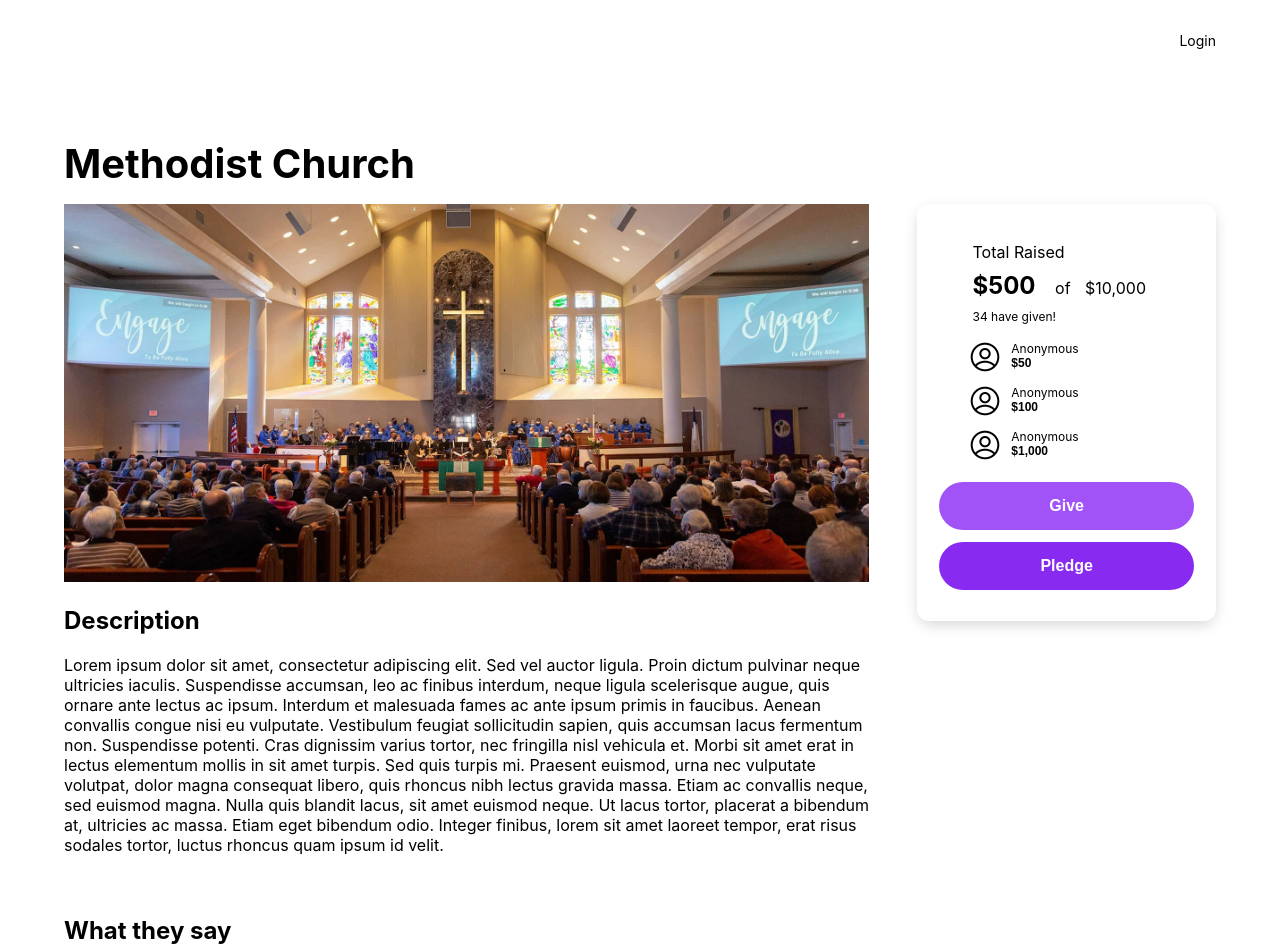
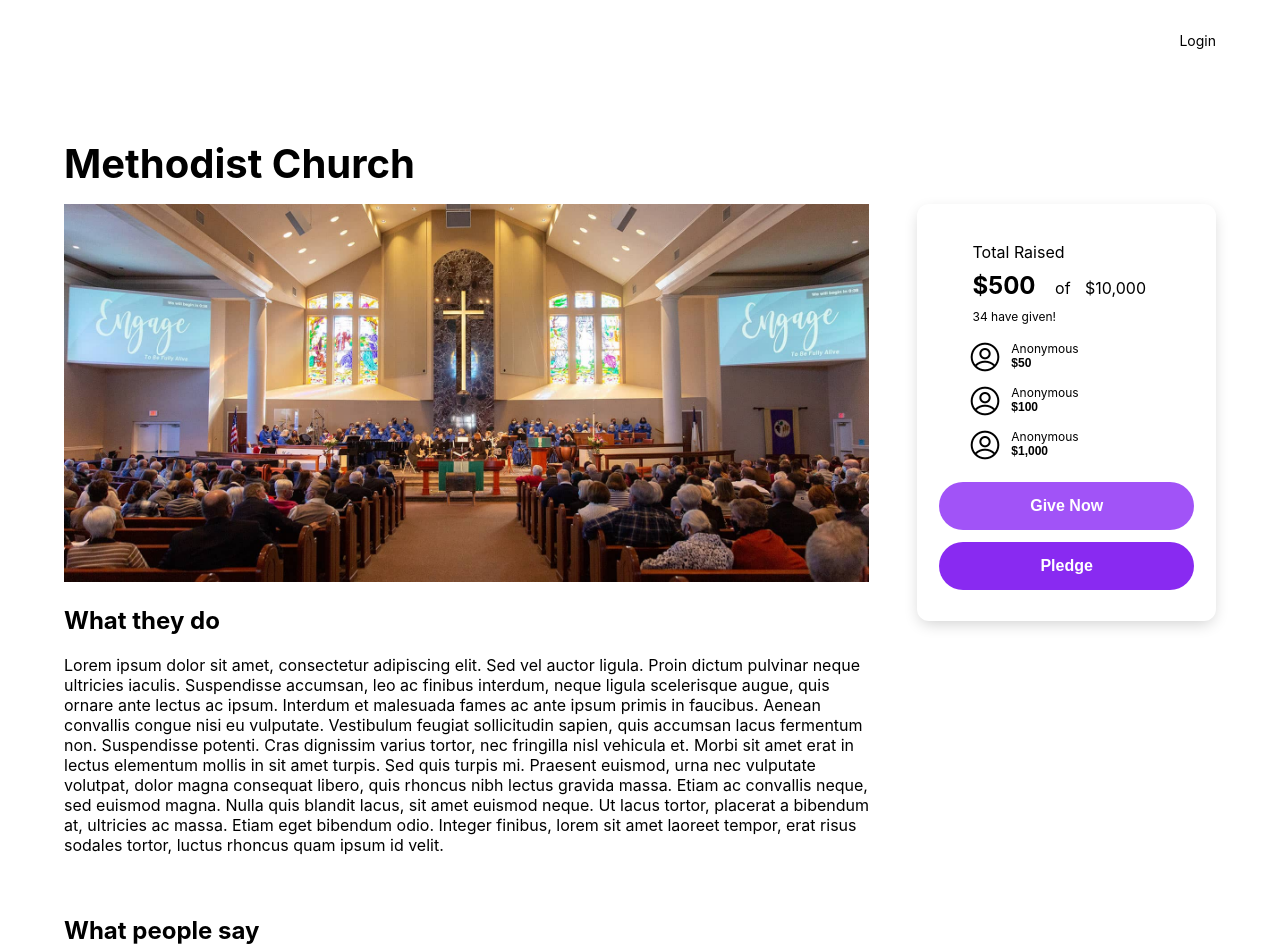
Before and after one commit to KelvinWJK95/react-app-with-auth, a React (Create React App) app: page /org/1 in a window 1280 px wide. Shown: the top 952 px of the page. Built offline with nearby package versions, Linux system fonts and the light colour scheme.

Commit message:
[Add] Latest build & style update

```diff
--- a/src/containers/ActionBar.js
+++ b/src/containers/ActionBar.js
@@ -14,7 +14,7 @@
         <UserDisplay user="Anonymous" amount="$100"/>
         <UserDisplay user="Anonymous" amount="$1,000"/>
         <div style={{padding:"0.2rem"}}/>
-        <Button name="Give" width="100%" padding="6px"  backgroundColor="rgb(161 83 247)"/>
+        <Button name="Give Now" width="100%" padding="6px"  backgroundColor="rgb(161 83 247)"/>
         <Button name="Pledge" width="100%" padding="6px"  backgroundColor="rgb(137 42 241)"/>
         <div style={{padding:"0.8rem"}}/>
         </div>;
--- a/src/containers/CommentBoard.js
+++ b/src/containers/CommentBoard.js
@@ -6,7 +6,7 @@
     render(){
         return <div><div className="Commentboard-container">
         <div style={{paddingTop:"25px"}}/>
-            <h2>What they say</h2>
+            <h2>What people say</h2>
             <span style={{fontSize:"14px"}}>They gave and they said.</span>
             <CommentDisplay user="Anonymous" amount="$50" when="25 min" message="Lorem ipsum dolor sit amet, consectetur adipiscing elit. Sed vel auctor ligula. Proin dictum pulvinar neque ultricies iaculis. Suspendisse accumsan, leo ac finibus interdum, neque ligula scelerisque augue, quis ornare ante lectus ac ipsum."/>
             <CommentDisplay user="Anonymous" amount="$100" when="40 min" message="Lorem ipsum dolor sit amet, consectetur adipiscing elit. Sed vel auctor ligula."/>
--- a/src/containers/Organization.js
+++ b/src/containers/Organization.js
@@ -26,7 +26,7 @@
             </div>
 
             <div className="Organization-desc">
-                <h2>Description</h2>
+                <h2>What they do</h2>
                 <p className="Wrap-text">Lorem ipsum dolor sit amet, consectetur adipiscing elit. Sed vel auctor ligula. Proin dictum pulvinar neque ultricies iaculis. Suspendisse accumsan, leo ac finibus interdum, neque ligula scelerisque augue, quis ornare ante lectus ac ipsum. Interdum et malesuada fames ac ante ipsum primis in faucibus. Aenean convallis congue nisi eu vulputate. Vestibulum feugiat sollicitudin sapien, quis accumsan lacus fermentum non. Suspendisse potenti. Cras dignissim varius tortor, nec fringilla nisl vehicula et. Morbi sit amet erat in lectus elementum mollis in sit amet turpis. Sed quis turpis mi. Praesent euismod, urna nec vulputate volutpat, dolor magna consequat libero, quis rhoncus nibh lectus gravida massa. Etiam ac convallis neque, sed euismod magna. Nulla quis blandit lacus, sit amet euismod neque. Ut lacus tortor, placerat a bibendum at, ultricies ac massa. Etiam eget bibendum odio. Integer finibus, lorem sit amet laoreet tempor, erat risus sodales tortor, luctus rhoncus quam ipsum id velit.</p>
 
             </div>
```
Also changed, not shown: 7 other files (tests, documents, lock files or other folders).
